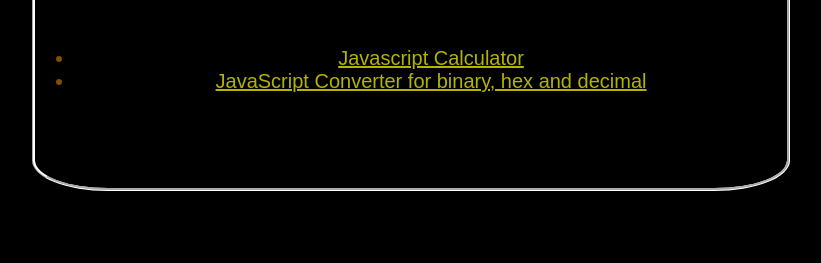
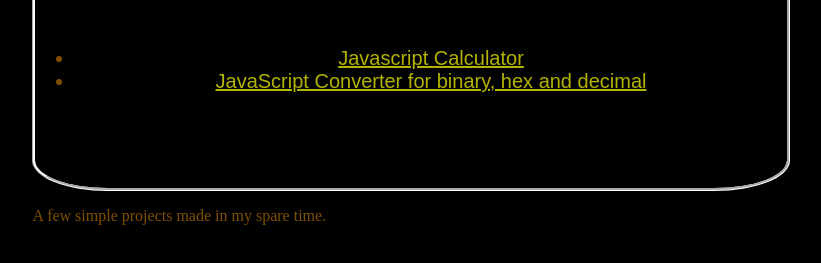
Before and after one commit to crippe-90/crippe-90.github.io, a plain HTML site: page index.html in a window 1280 px wide. Shown: the part 313-576 px from the top of the page, without its empty margins (232-1053 px from the left). Drawn offline with Linux system fonts and the light colour scheme; a web font is replaced by a local one.

Commit message:
added about

```diff
--- a/index.html
+++ b/index.html
@@ -18,7 +18,9 @@
   </ul>
 </div>
 <div id='about'>
-	<p></p>
+	<p>
+		A few simple projects made in my spare time.
+		</p>
 </div>
 </div>
 </body>
```
